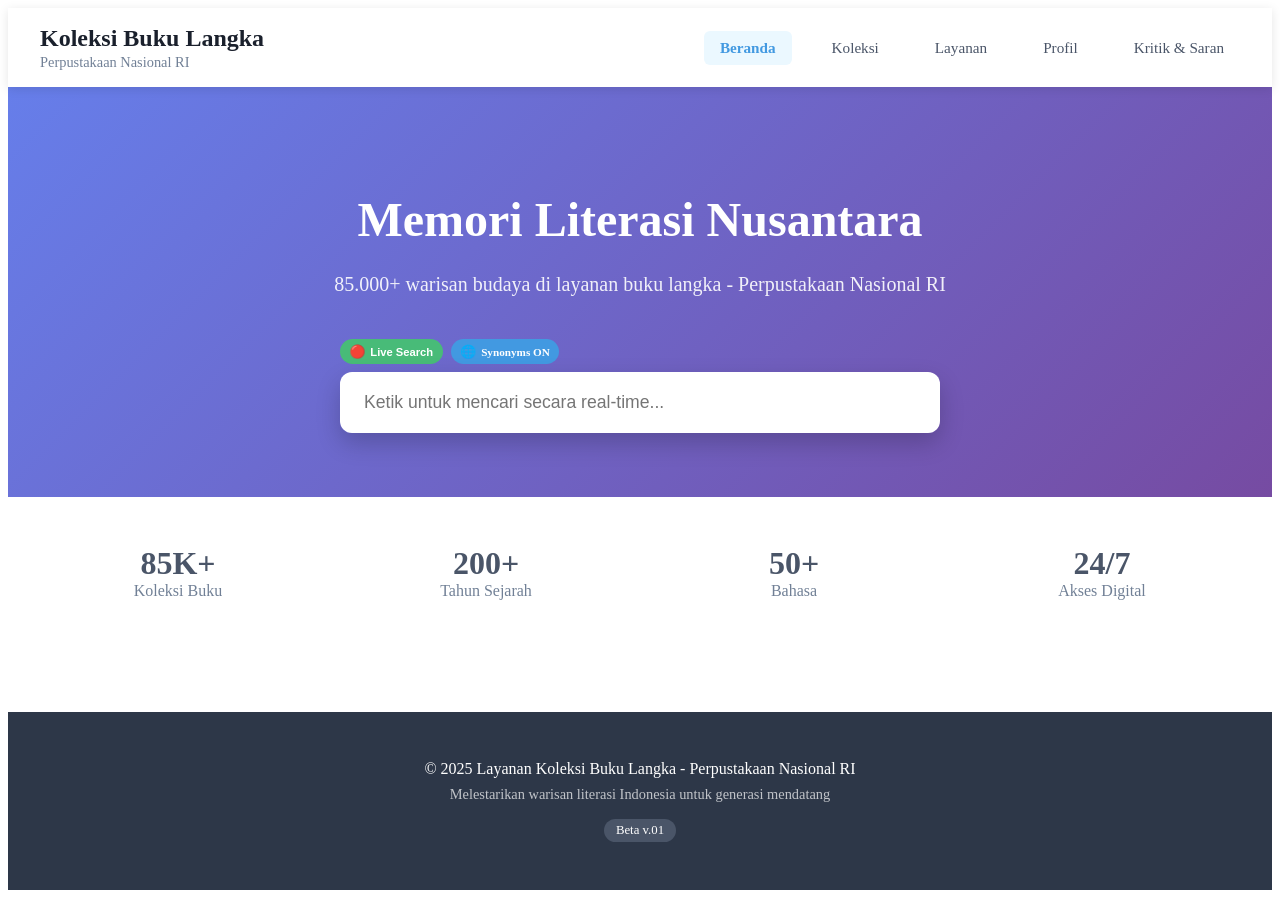
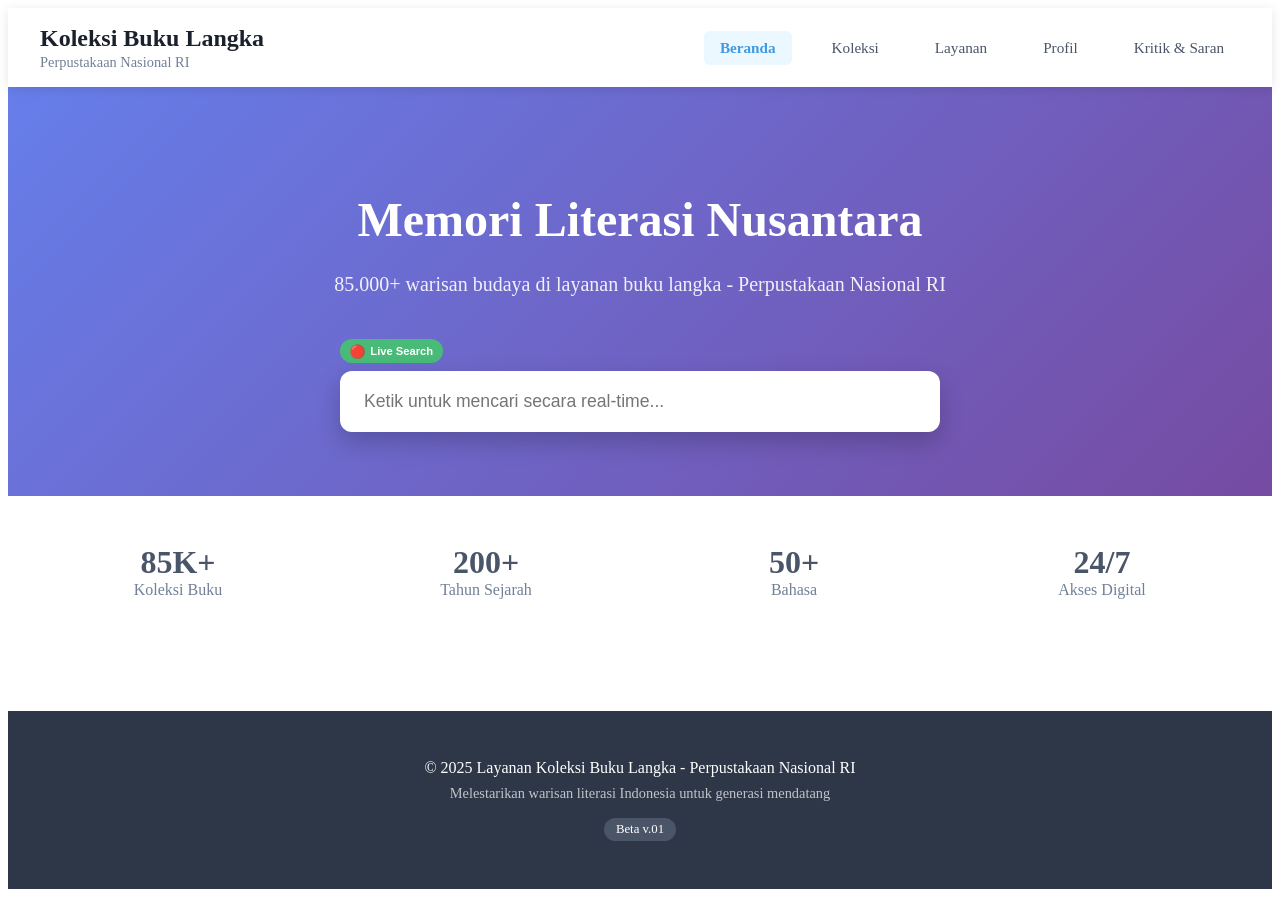
Before and after one commit to aditya-tn/perpustakaan-buku-langka-pusat, a Next.js app: page / in a window 1280 px wide. Built offline with nearby package versions, Linux system fonts and the light colour scheme.

Commit message:
Update index.js

```diff
--- a/pages/index.js
+++ b/pages/index.js
@@ -726,7 +726,7 @@ export default function Home() {
                   Live Search
                 </button>
 
-                {/* Synonyms Toggle - HANYA MUNCUL KETIKA ADA SYNONYMS */}
+                {/* HANYA TAMPILKAN TOMBOL SYNONYMS KETIKA ADA ACTIVE SYNONYMS */}
                 {activeSynonyms.length > 0 && (
                   <button
                     type="button"
@@ -750,26 +750,6 @@ export default function Home() {
                     </span>
                     {synonymsEnabled ? 'With Synonyms' : 'Exact Match'}
                   </button>
-                )}
-
-                {/* FIXED: Show synonyms status even when no active synonyms */}
-                {!activeSynonyms.length > 0 && (
-                  <div style={{
-                    padding: '0.3rem 0.6rem',
-                    backgroundColor: synonymsEnabled ? '#4299e1' : '#e2e8f0',
-                    color: synonymsEnabled ? 'white' : '#4a5568',
-                    borderRadius: '15px',
-                    fontSize: '0.7rem',
-                    fontWeight: '600',
-                    display: 'flex',
-                    alignItems: 'center',
-                    gap: '0.3rem'
-                  }}>
-                    <span style={{ fontSize: '0.8rem' }}>
-                      {synonymsEnabled ? '🌐' : '🔤'}
-                    </span>
-                    {synonymsEnabled ? 'Synonyms ON' : 'Exact Match'}
-                  </div>
                 )}
 
                 {(loading || isTyping) && (
```
